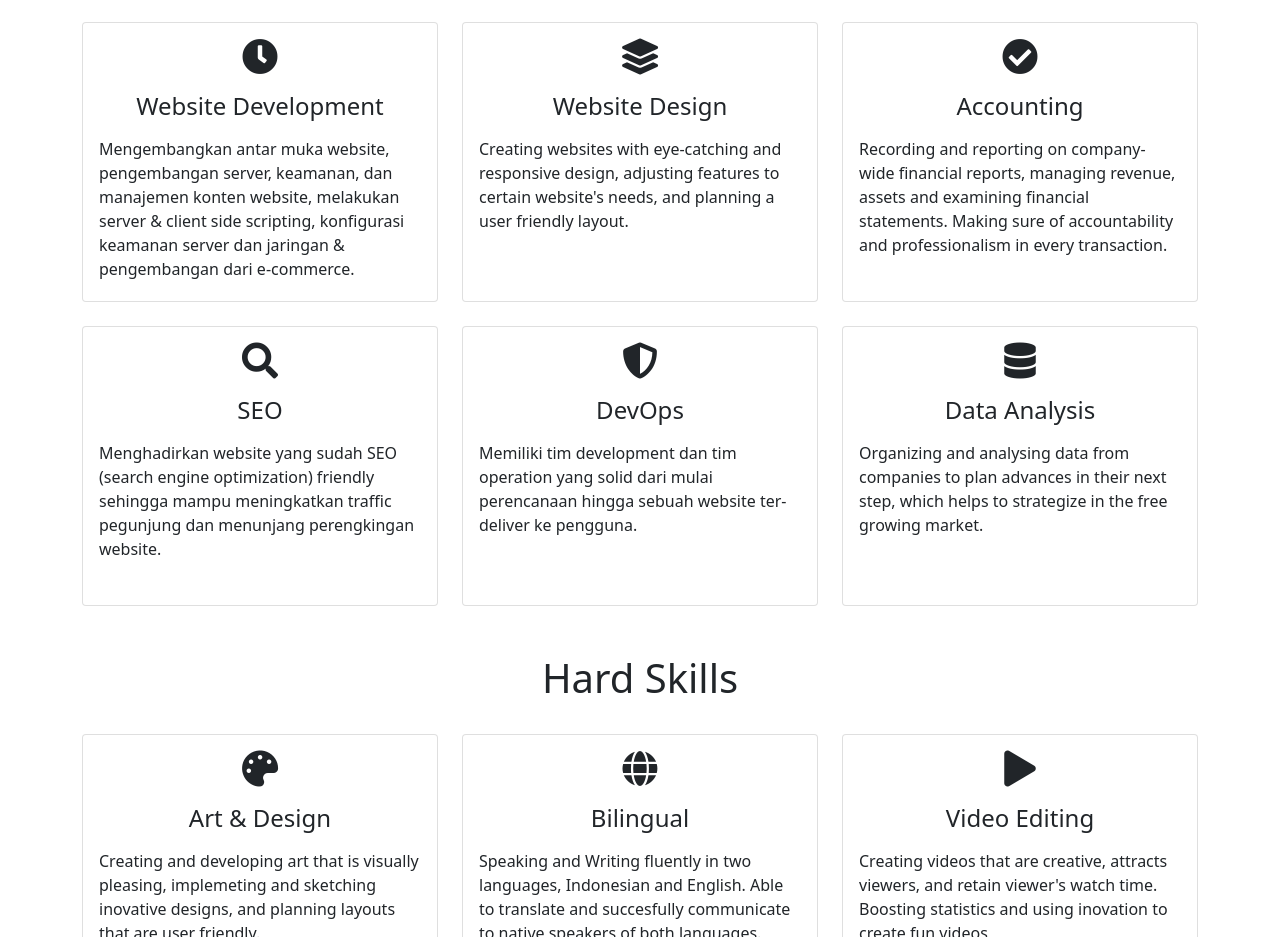
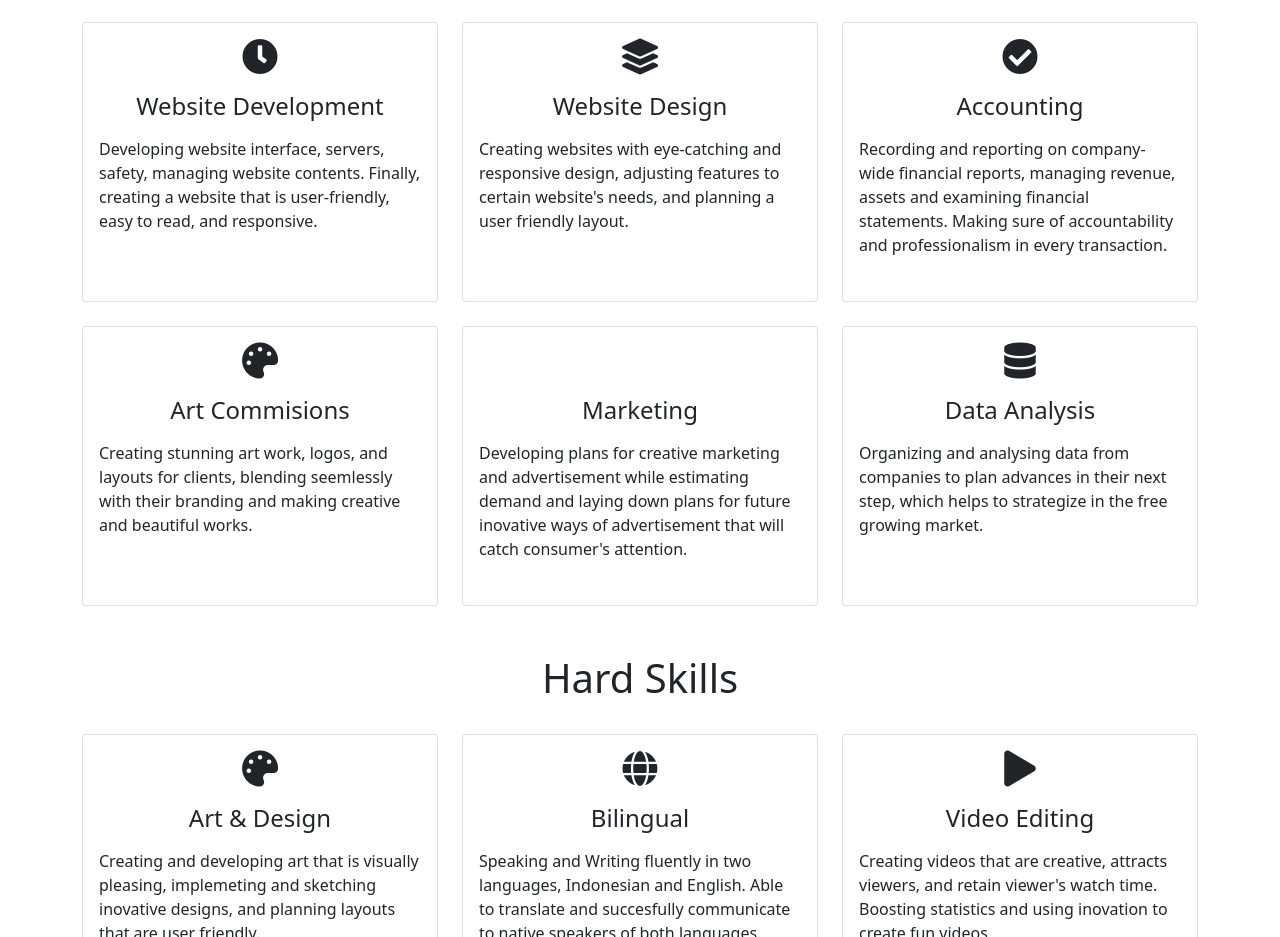
Before and after one commit to Beatriciaw/Beatricia, a plain HTML site: page index.html in a window 1280 px wide. Shown: the part 1380-2317 px from the top of the page. Drawn offline with nearby package versions, Linux system fonts and the light colour scheme; a script that the page names is missing.

Commit message:
Update index.html

```diff
--- a/index.html
+++ b/index.html
@@ -111,9 +111,8 @@
                             <div class="card-body">
                                 <i class="fas servicesIcon fa-clock"></i>
                                 <h4 class="card-title mt-3">Website Development</h4>
-                                <p class="card-text mt-3">Mengembangkan antar muka website, pengembangan server, keamanan,
-                                    dan manajemen konten website, melakukan server & client side scripting, konfigurasi keamanan server dan jaringan
-                                    & pengembangan dari e-commerce.
+                                <p class="card-text mt-3">Developing website interface, servers, safety, managing website contents.
+                                    Finally, creating a website that is user-friendly, easy to read, and responsive.
                                 </p>
                             </div>
                         </div>
@@ -149,11 +148,10 @@
                     <div class="col-lg-4 mt-4">
                         <div class="card servicesText">
                             <div class="card-body">
-                                <i class="fas servicesIcon fa-search"></i>
-                                <h4 class="card-title mt-3">SEO</h4>
-                                <p class="card-text mt-3">Menghadirkan website yang sudah SEO (search engine optimization)
-                                    friendly sehingga mampu
-                                    meningkatkan traffic pegunjung dan menunjang perengkingan website.
+                                <i class="fas servicesIcon fa-palette"></i>
+                                <h4 class="card-title mt-3">Art Commisions</h4>
+                                <p class="card-text mt-3">Creating stunning art work, logos, and layouts for clients, blending seemlessly with their branding
+                                    and making creative and beautiful works.
                                 </p>
                             </div>
                         </div>
@@ -162,11 +160,9 @@
                     <div class="col-lg-4 mt-4">
                         <div class="card servicesText">
                             <div class="card-body">
-                                <i class="fas servicesIcon fa-shield-alt"></i>
-                                <h4 class="card-title mt-3">DevOps</h4>
-                                <p class="card-text mt-3">Memiliki tim development dan tim operation
-                                    yang solid dari mulai perencanaan
-                                    hingga sebuah website ter-deliver ke pengguna.
+                                <i class="fas servicesIcon fa-stack-exchange"></i>
+                                <h4 class="card-title mt-3">Marketing</h4>
+                                <p class="card-text mt-3">Developing plans for creative marketing and advertisement while estimating demand and laying down plans for future inovative ways of advertisement that will catch consumer's attention.
                                 </p>
                             </div>
                         </div>
```
